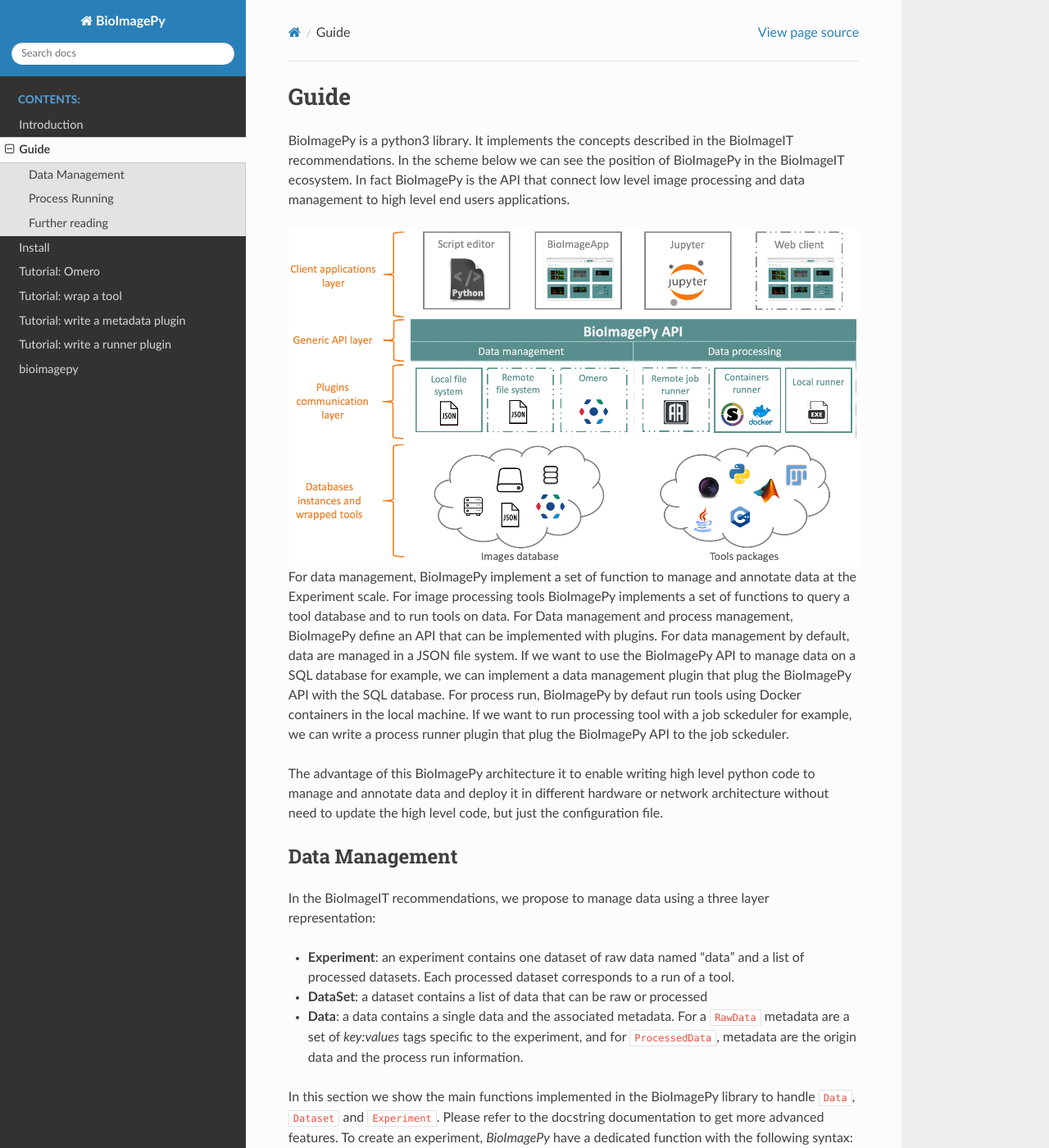
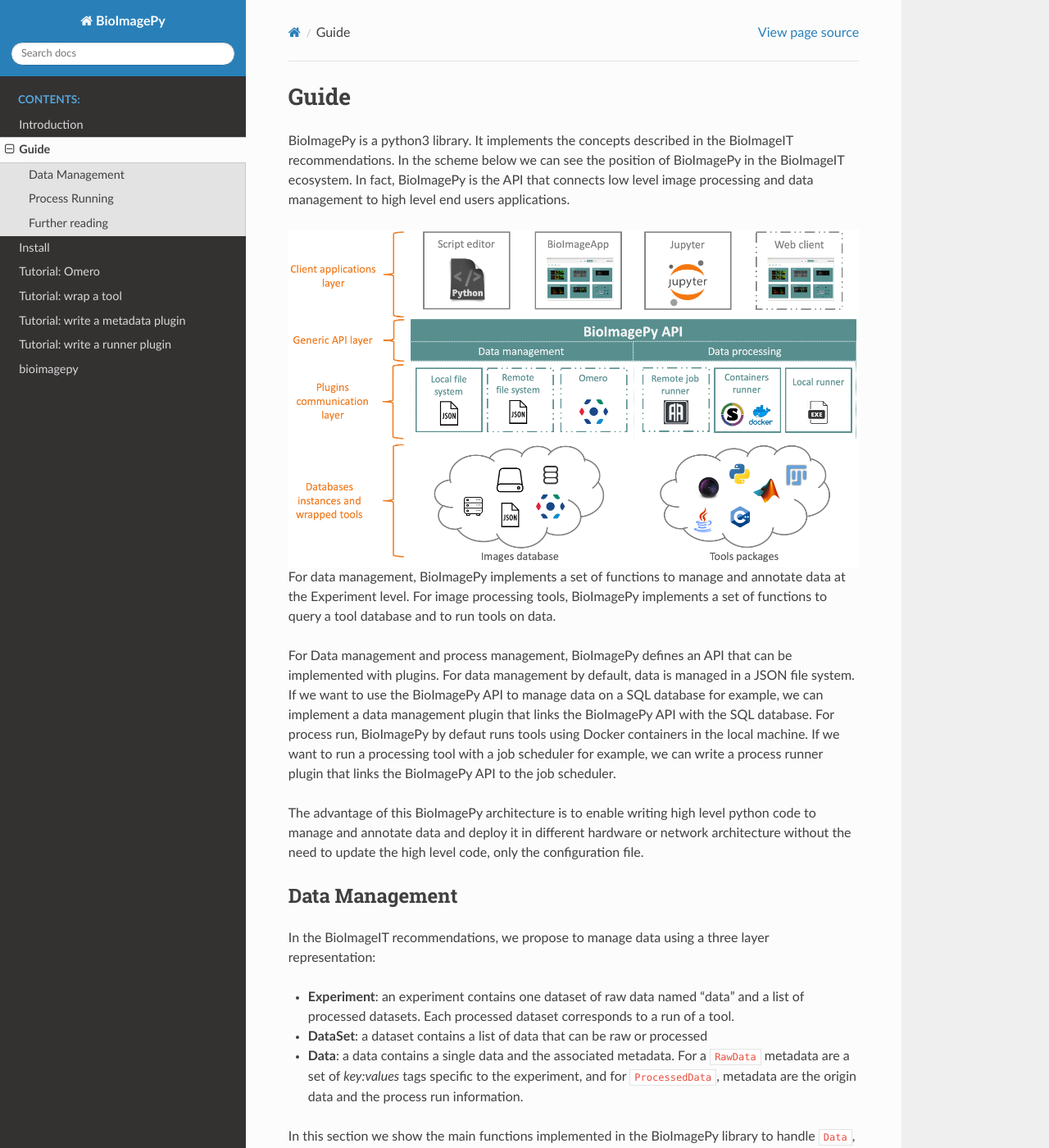
Before and after one commit to bioimageit/bioimageit_core, a Sphinx documentation site: the page built from docs/source/guide.rst, in a window 1280 px wide and 1400 px high. Shown: the whole window at 82% size. Built offline with Sphinx 7.4.7 and the Read the Docs theme 2.0.0, drawn with Linux system fonts in a browser that asks for light colours; some of the changed text lies outside the part shown.

Commit message:
Several minor changes to documentation and add Pipfile
* add year and name to LICENSE
* add newline at end of files without it
* remove trailing whitespaces
* fix typos and conjugation in documentation
* add Pipenv install workflow for dev
* regenerate requirements.txt from Pipenv
* add missing "allgo" package in dependencies

```diff
--- a/docs/source/guide.rst
+++ b/docs/source/guide.rst
@@ -4,24 +4,25 @@ Guide
 =====
 
 BioImagePy is a python3 library. It implements the concepts described in the BioImageIT recommendations.
-In the scheme below we can see the position of BioImagePy in the BioImageIT ecosystem. In fact BioImagePy is the
-API that connect low level image processing and data management to high level end users applications.
+In the scheme below we can see the position of BioImagePy in the BioImageIT ecosystem. In fact, BioImagePy is the
+API that connects low level image processing and data management to high level end users applications.
 
 .. figure::  images/apps_layers.png
    :align:   center
 
 
-For data management, BioImagePy implement a set of function to manage and annotate data at the Experiment
-scale. For image processing tools BioImagePy implements a set of functions to query a tool database and
+For data management, BioImagePy implements a set of functions to manage and annotate data at the Experiment
+level. For image processing tools, BioImagePy implements a set of functions to query a tool database and
 to run tools on data.
-For Data management and process management, BioImagePy define an API that can be implemented with plugins. For data
-management by default, data are managed in a JSON file system. If we want to use the BioImagePy API to manage data on
-a SQL database for example, we can implement a data management plugin that plug the BioImagePy API with the SQL database.
-For process run, BioImagePy by defaut run tools using Docker containers in the local machine. If we want to run processing
-tool with a job sckeduler for example, we can write a process runner plugin that plug the BioImagePy API to the job sckeduler.
 
-The advantage of this BioImagePy architecture it to enable writing high level python code to manage and annotate data and deploy it
-in different hardware or network architecture without need to update the high level code, but just the configuration file.
+For Data management and process management, BioImagePy defines an API that can be implemented with plugins. For data
+management by default, data is managed in a JSON file system. If we want to use the BioImagePy API to manage data on
+a SQL database for example, we can implement a data management plugin that links the BioImagePy API with the SQL database.
+For process run, BioImagePy by defaut runs tools using Docker containers in the local machine. If we want to run a processing
+tool with a job scheduler for example, we can write a process runner plugin that links the BioImagePy API to the job scheduler.
+
+The advantage of this BioImagePy architecture is to enable writing high level python code to manage and annotate data and deploy it
+in different hardware or network architecture without the need to update the high level code, only the configuration file.
 
 
 Data Management
@@ -35,7 +36,7 @@ In the BioImageIT recommendations, we propose to manage data using a three layer
 
 In this section we show the main functions implemented in the BioImagePy library to handle ``Data``, ``Dataset`` and ``Experiment``. Please
 refer to the docstring documentation to get more advanced features.
-To create an experiment, *BioImagePy* have a dedicated function with the following syntax:
+To create an experiment, *BioImagePy* has a dedicated function with the following syntax:
 
 .. code-block:: python3
 
--- a/setup.py
+++ b/setup.py
@@ -11,7 +11,7 @@ setuptools.setup(
     description="write biological data processing pipelines",
     long_description=long_description,
     long_description_content_type="text/markdown",
-    url="https://gitlab.inria.fr/serpico/bioimagepy",
+    url="https://gitlab.inria.fr/bioimage-it/bioimagepy",
     packages=setuptools.find_packages(),
     classifiers=[
         "Programming Language :: Python :: 3",
```
Also changed, not shown: other parts of docs/source/guide.rst (+1 -1 lines), README.md (+17 -7 lines), docs/source/install.rst (+8 -3 lines), docs/source/intro.rst (+7 -6 lines), requirements.txt (+19 -5 lines), config.py (line endings or trailing spaces), toolboxes.py (line endings or trailing spaces), toolboxesexport.py (line endings or trailing spaces), wrapperunit.py (line endings or trailing spaces), 7 other files.
